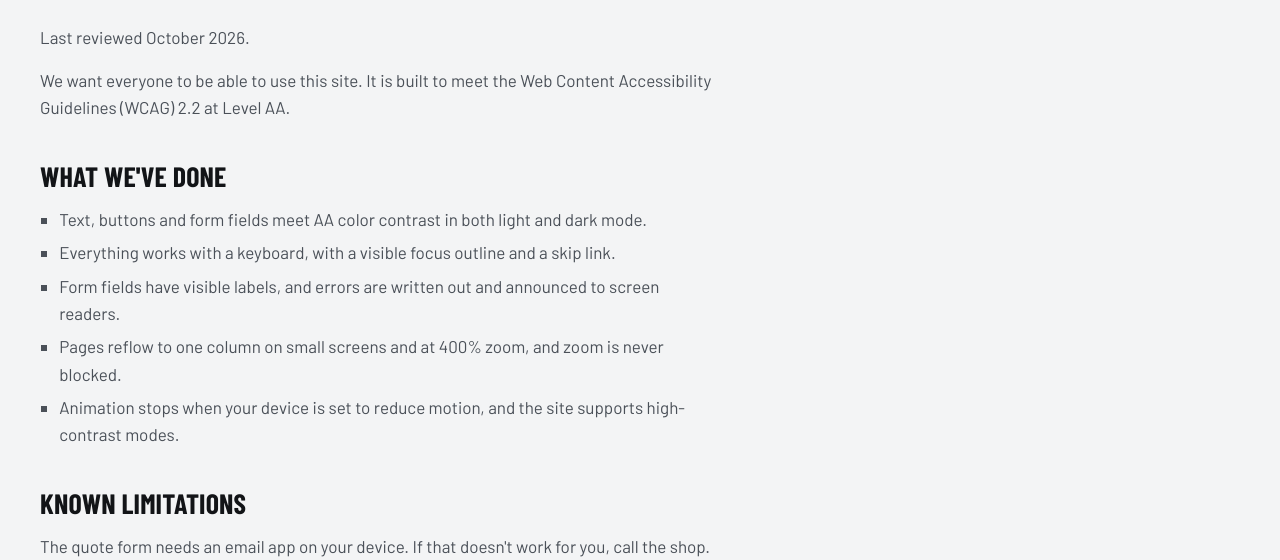
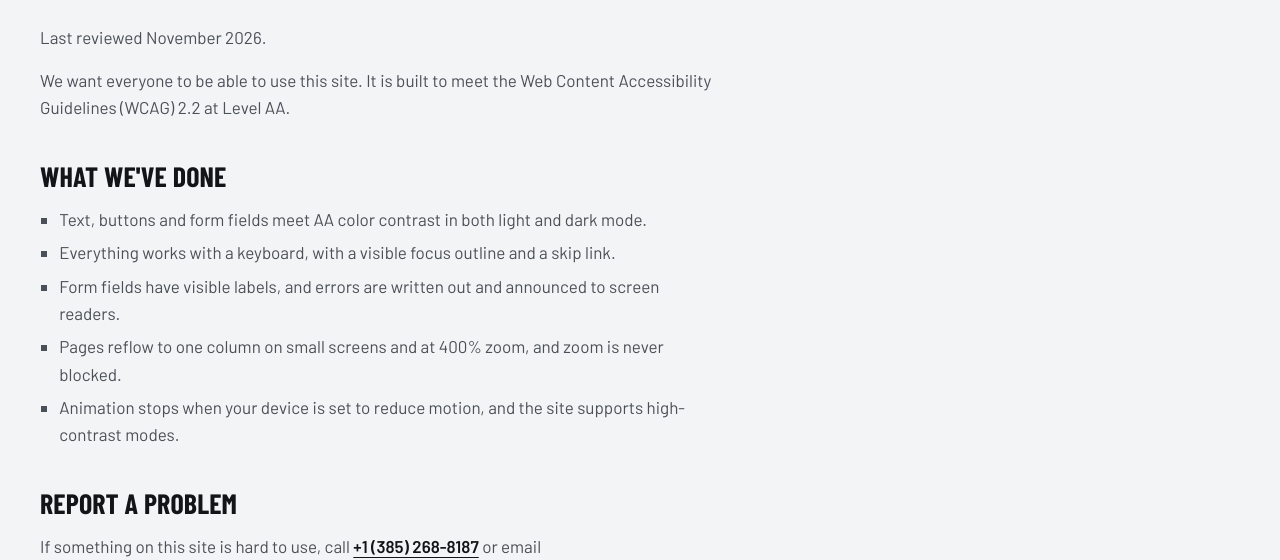
Before and after one commit to Erick-Ramirez0472/Tonys-Collision-Repair, a plain HTML site: page accessibility.html in a window 1280 px wide. Shown: the part 249-809 px from the top of the page. Drawn offline with Linux system fonts and the light colour scheme.

Commit message:
Remove outdated known limitations from accessibility page
The quote form no longer needs an email app, so the limitation is gone.
Review date updated to November 2026.

Co-Authored-By: Claude Opus 5.5 <noreply@anthropic.com>

```diff
--- a/accessibility.html
+++ b/accessibility.html
@@ -23,7 +23,7 @@
     <div class="wrap">
       <h1>Accessibility</h1>
       <div class="prose">
-        <p>Last reviewed October 2026.</p>
+        <p>Last reviewed November 2026.</p>
         <p>We want everyone to be able to use this site. It is built to meet the Web Content Accessibility Guidelines (WCAG) 2.2 at Level AA.</p>
         <h2>What we've done</h2>
         <ul>
@@ -33,8 +33,6 @@
           <li>Pages reflow to one column on small screens and at 400% zoom, and zoom is never blocked.</li>
           <li>Animation stops when your device is set to reduce motion, and the site supports high-contrast modes.</li>
         </ul>
-        <h2>Known limitations</h2>
-        <p>The quote form needs an email app on your device. If that doesn't work for you, call the shop.</p>
         <h2>Report a problem</h2>
         <p>If something on this site is hard to use, call <a href="tel:+13852688187">+1 (385) 268-8187</a> or email <a href="mailto:tonyscollisionrepair.utah@gmail.com">tonyscollisionrepair.utah@gmail.com</a>. We'll help you by phone and fix the issue.</p>
       </div>
```
